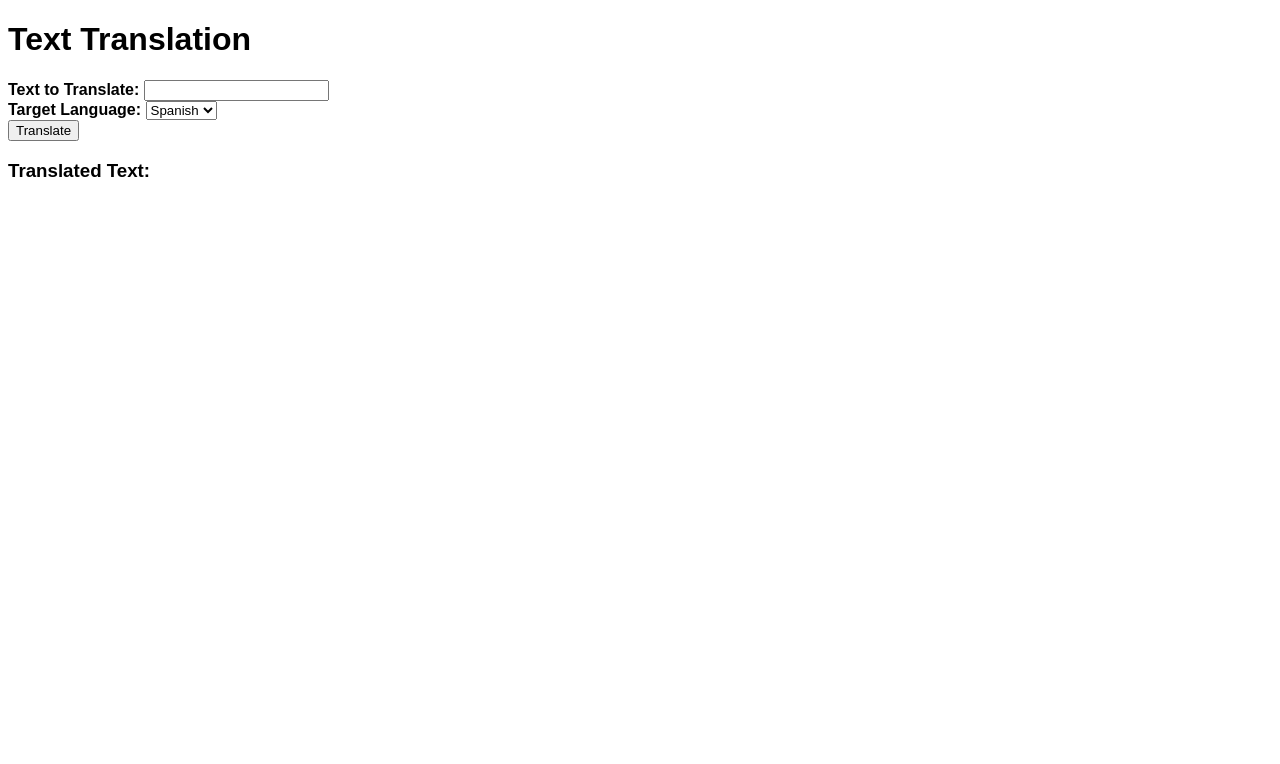
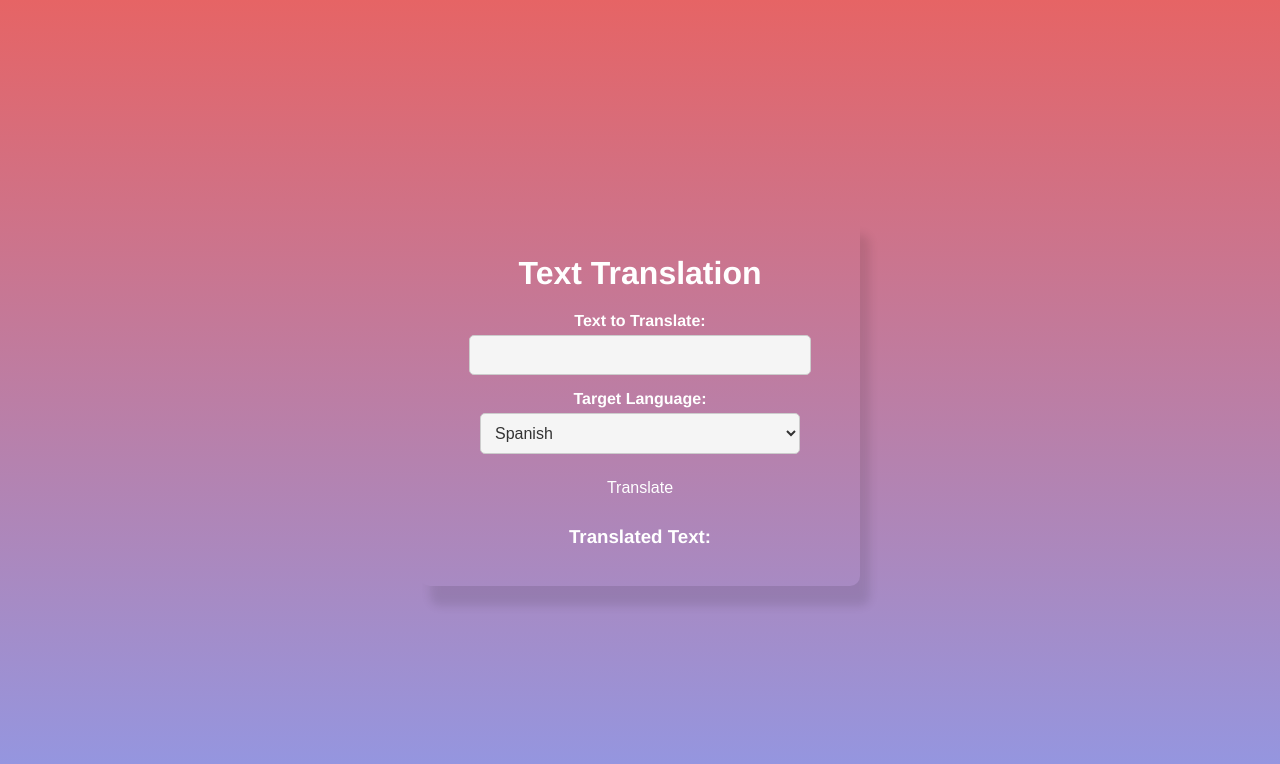
Before and after one commit to TharunDharmaraj/node-rest-api, a website: page rest.html in a window 1280 px wide. Drawn offline with Linux system fonts and the light colour scheme.

Commit message:
some cool css

```diff
--- a/rest.html
+++ b/rest.html
@@ -4,18 +4,86 @@
     <title>Text Translation</title>
     <style>
       body {
-      font-family: Arial, sans-serif;
+        font-family: "Franklin Gothic Medium", "Arial Narrow", Arial, sans-serif;
+        background: linear-gradient(#e66465, #9198e5);
+        /* background: rgb(2, 0, 36);
+        background: linear-gradient(
+          90deg,
+          rgb(13, 10, 61) 0%,
+          rgba(9, 121, 101, 1) 48%,
+          rgba(0, 212, 255, 1) 100%
+        ); */
+        margin: 0;
+        padding: 0;
+        display: flex;
+        justify-content: center;
+        align-items: center;
+        min-height: 100vh;
+      }
+      .container {
+        background: transparent wheat; /* Glossy container background */
+        border-radius: 10px;
+        padding: 20px;
+        box-shadow: 10px 20px 10px rgba(0, 0, 0, 0.1);
+        width: 400px;
+        text-align: center;
+      }
+      h1 {
+        color: white; /* Lighter orange color */
+        margin-bottom: 20px;
       }
       label {
+        color: white; /* Lighter orange color */
         font-weight: bold;
+        display: block;
+        margin-bottom: 5px;
+      }
+      input[type="text"],
+      select {
+        width: 80%;
+        padding: 10px;
+        margin-bottom: 15px;
+        border: 1px solid #ccc;
+        border-radius: 5px;
+        font-size: 16px;
+      }
+      input[type="text"] {
+        background-color: #f5f5f5; /* Light gray background for textboxes */
+        color: #333; /* Dark gray text color */
+      }
+      select {
+        background-color: #f5f5f5; /* Light gray background for select */
+        color: #333; /* Dark gray text color */
+      }
+      button {
+        background-color: transparent;
+        color: white;
+        padding: 10px 20px;
+        border: none;
+        border-radius: 5px;
+        cursor: pointer;
+        font-size: 16px;
+      }
+      button:hover {
+        background-color: rgb(2, 0, 36);
+      }
+      h3 {
+        color: white; /* Lighter orange color */
+      }
+      #translatedText {
+        font-size: 18px;
+        font-weight: bold;
+        margin-top: 10px;
+        color: white; /* Dark gray text color */
       }
     </style>
   </head>
   <body>
+    <div class="container">
       <h1>Text Translation</h1>
       <div>
         <label for="inputText">Text to Translate:</label>
-    <input type="text" id="inputText">
+        <input type="text" id="inputText" />
       </div>
       <div>
         <label for="targetLanguage">Target Language:</label>
@@ -30,16 +98,17 @@
         <h3>Translated Text:</h3>
         <p id="translatedText"></p>
       </div>
+    </div>
 
     <script>
       function translateText() {
-      const inputText = document.getElementById('inputText').value;
-      const targetLanguage = document.getElementById('targetLanguage').value;
+        const inputText = document.getElementById("inputText").value;
+        const targetLanguage = document.getElementById("targetLanguage").value;
 
         const requestOptions = {
-        method: 'POST',
+          method: "POST",
           headers: {
-          'Content-Type': 'application/json',
+            "Content-Type": "application/json",
           },
           body: JSON.stringify({
             text: inputText,
@@ -47,18 +116,20 @@
           }),
         };
 
-      fetch('/translate', requestOptions)
+        fetch("/translate", requestOptions)
           .then((response) => response.json())
           .then((data) => {
             if (data.error) {
-            document.getElementById('translatedText').innerText = data.error;
+              document.getElementById("translatedText").innerText = data.error;
             } else {
-            document.getElementById('translatedText').innerText = data.translatedText;
+              document.getElementById("translatedText").innerText =
+                data.translatedText;
             }
           })
           .catch((error) => {
-          console.error('Error occurred during translation:', error);
-          document.getElementById('translatedText').innerText = 'Error occurred during translation.';
+            console.error("Error occurred during translation:", error);
+            document.getElementById("translatedText").innerText =
+              "Error occurred during translation.";
           });
       }
     </script>
```
Lines whose indentation alone changed are shown as unchanged.
